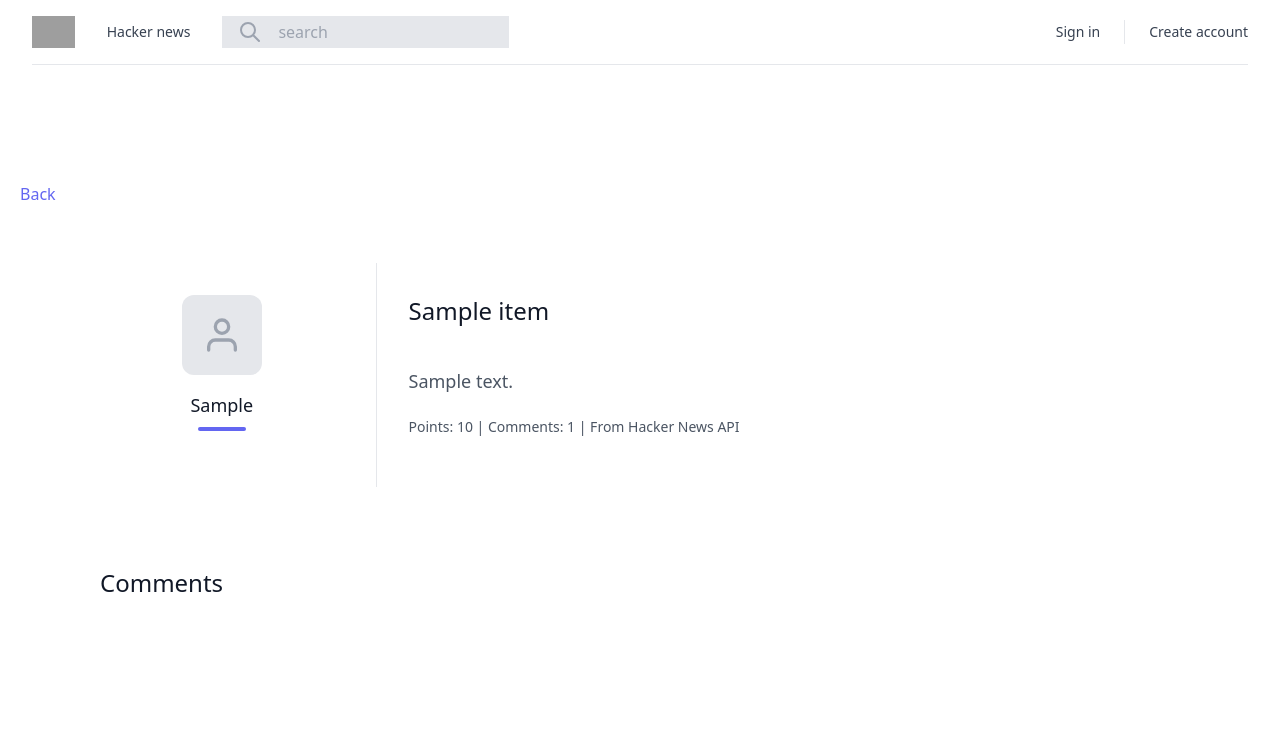
After one commit to Alisjj/HackerNews, a Django app: page /news/1/ in a window 1280 px wide. The commit adds this page. Shown: the top 734 px of the page. Run offline with Django 4.2, Linux system fonts and the light colour scheme; tables that the repository leaves empty hold one stand-in row (values such as "Sample post"); parts of the project's set-up code (start-up, migrations or seed data) failed here and were passed over; some libraries are stand-ins or nearby versions; grey boxes are pictures that could not be loaded.

Commit message:
List and Detail Pages Complete

```diff
--- a/news/urls.py
+++ b/news/urls.py
@@ -1,7 +1,9 @@
 from django.contrib import admin
 from django.urls import path, include
+from newsList.views import ListNews
 
 urlpatterns = [
     path('admin/', admin.site.urls),
-    path('', include('newsList.urls', namespace="news"))
+    path('', ListNews.as_view(), name="home"),
+    path('news/', include('newsList.urls', namespace="news")),
 ]
--- a/newsList/models.py
+++ b/newsList/models.py
@@ -12,6 +12,7 @@ class Item(models.Model):
     url = models.CharField(max_length=300, null=True, blank=True)
     score = models.IntegerField(default=0, null=True, blank=True)
     parent = models.ForeignKey('self', on_delete=models.CASCADE, null=True)
+    fetched = models.BooleanField(default=False)
 
     def __str__(self):
         name = f'{self.type} {self.id}'
--- /dev/null
+++ b/newsList/templates/newsList/details.html
@@ -0,0 +1,49 @@
+{% extends 'base.html' %}
+
+{% block title %}{% endblock %}
+{% block content %}
+
+<section class="text-gray-600 body-font">
+    <div class="container px-5 py-24 mx-auto flex flex-col">
+        <a href="{% url 'home' %}" class="mt-5 leading-relaxed text-indigo-500 hover:text-indigo-800 hover:font-bold mb-4">Back </a>
+      <div class="lg:w-4/6 mx-20">
+        <div class="flex flex-col sm:flex-row mt-10">
+          <div class="sm:w-1/3 text-center sm:pr-8 sm:py-8">
+            <div class="w-20 h-20 rounded-xl inline-flex items-center justify-center bg-gray-200 text-gray-400">
+              <svg fill="none" stroke="currentColor" stroke-linecap="round" stroke-linejoin="round" stroke-width="2" class="w-10 h-10" viewBox="0 0 24 24">
+                <path d="M20 21v-2a4 4 0 00-4-4H8a4 4 0 00-4 4v2"></path>
+                <circle cx="12" cy="7" r="4"></circle>
+              </svg>
+            </div>
+            <div class="flex flex-col items-center text-center justify-center">
+              <h2 class="font-medium title-font mt-4 text-gray-900 text-lg">{{item.by}}</h2>
+              <div class="w-12 h-1 bg-indigo-500 rounded mt-2 mb-4"></div>
+            </div>
+          </div>
+          <div class="sm:w-2/3 sm:pl-8 sm:py-8 sm:border-l border-gray-200 sm:border-t-0 border-t mt-4 pt-4 sm:mt-0 text-center sm:text-left">
+            <a {% if item.url %} href="{{item.url}}" {% endif %} class="text-2xl font-medium text-gray-900 title-font mb-10">{{item.title}}</a><br>
+            <div class="mt-10">
+                {% if item.text %}
+                <p class="leading-relaxed text-lg mb-4">{{item.text | safe}}</p>
+                {% endif %}
+                <p class="mt-5 leading-relaxed text-sm mb-4">Points: {{item.score}} |  Comments: {{item.descendants}} | {% if not item.fetched %} From Our API{% endif %} From Hacker News API </p>
+            </div>
+
+          </div>
+            </div>
+
+            <div class="md:flex-grow mt-20">
+                <h2 class="text-2xl font-medium text-gray-900 title-font mb-10">Comments</h2>
+                <div class="ml-10">
+                    {% for comment in item.item_set.all %}
+                    <h2 class="text-lg font-medium text-gray-900 title-font mb-3">Comment By: {{comment.by}}</h2>
+                    <p class="leading-relaxed">{{comment.text | safe}}</p>
+                    <p class="text-indigo-500 inline-flex items-center mt-2 mb-5">Points: {{comment.score}}</p>
+                    {% endfor %}
+                </div>
+            </div>
+        </div>
+    </div>
+  </section>
+
+{% endblock %}
--- a/newsList/urls.py
+++ b/newsList/urls.py
@@ -3,5 +3,5 @@ from . import views
 
 app_name = 'newsList'
 urlpatterns = [
-    path('', views.ListNews.as_view(), name="list")
+    path('<int:pk>/', views.NewsDetail.as_view(), name="news_details"),
 ]
--- a/newsList/views.py
+++ b/newsList/views.py
@@ -8,4 +8,13 @@ from .models import Item
 class ListNews(generic.ListView):
     template_name = 'newsList/home.html'
     context_object_name = "item_list"
-    queryset = Item.objects.all()
+    queryset = Item.objects.order_by('-time')
+
+
+class NewsDetail(generic.DetailView):
+    template_name= 'newsList/details.html'
+    context_object_name = 'item'
+
+    def get_queryset(self):
+        queryset = Item.objects.all()
+        return queryset
```
Also changed, not shown: newsList/fetcher.py (+18 -11 lines), newsList/templates/newsList/home.html (+15 -5 lines), newsList/migrations/0013_item_fetches.py (added), newsList/migrations/0014_rename_fetches_item_fetched.py (added).
